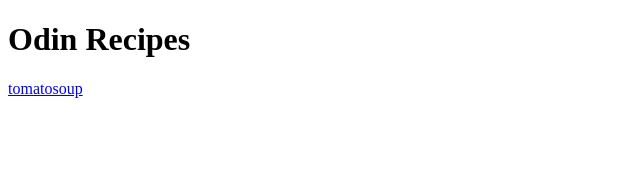
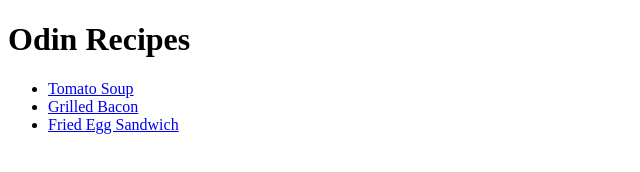
Before and after one commit to ProdigyGlobal/odin-recipes, a plain HTML site: page index.html in a window 1280 px wide. Shown: the whole page, without its empty margins (0-640 px from the left). Drawn offline with Linux system fonts and the light colour scheme.

Commit message:
Add links to Grilled Bacon and Fried egg sandwich files

```diff
--- a/index.html
+++ b/index.html
@@ -7,10 +7,11 @@
     </head>
     <body>
         <h1>Odin Recipes</h1>
-
-        <a href="./recipes/tomatosoup.html">tomatosoup</a>
-
-
+        <ul>
+            <li><a href="./recipes/tomatosoup.html">Tomato Soup</a></li>
+            <li><a href="./recipes/Grilled Bacon.html">Grilled Bacon</a></li>
+            <li><a href="./recipes/Fried Egg Sandwich.html">Fried Egg Sandwich</a></li>
+        </ul>
     </body>
 
 </html>
```
